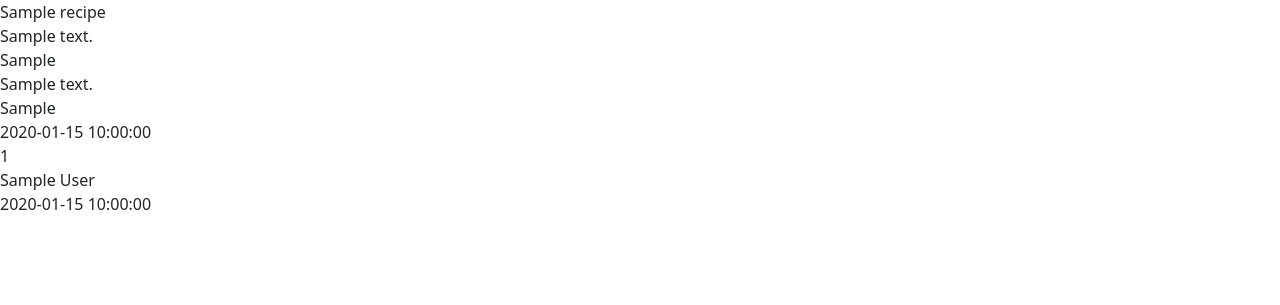
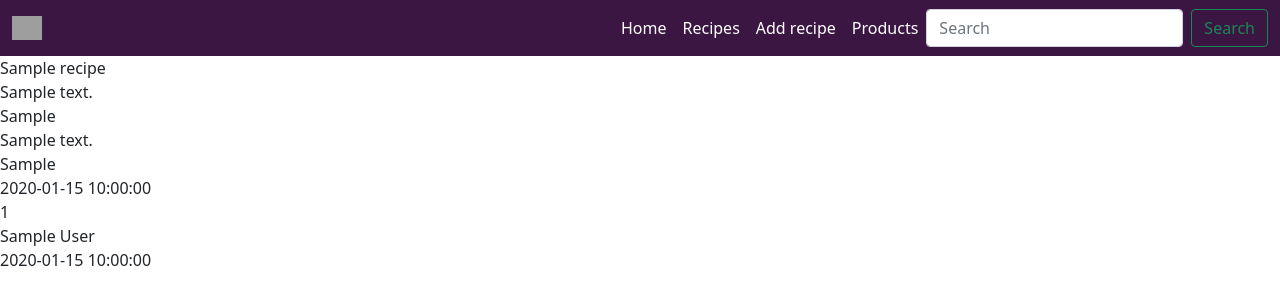
Before and after one commit to NFox13/MS3-Python-and-Data-centric-development, a Flask app: page / in a window 1280 px wide. Shown: the top 305 px of the page. Run offline with Flask 2, Linux system fonts and the light colour scheme; a database or web service that is not in the repository returns one stand-in record (values such as "Sample title"); some libraries are stand-ins or nearby versions; grey boxes are pictures that could not be loaded.

Commit message:
Added bootstrap navbar, altered code to suit my layout and colour scheme.

```diff
--- a/static/css/style.css
+++ b/static/css/style.css
@@ -0,0 +1,11 @@
+.navbar {
+    background-color: #3c1642;
+}
+
+.navbar-nav li a {
+    color: white;
+}
+
+.fa-bars {
+    color: white;
+}
--- a/templates/base.html
+++ b/templates/base.html
@@ -1,5 +1,6 @@
 <!DOCTYPE html>
 <html lang="en">
+
 <head>
     <meta charset="UTF-8">
     <meta name="viewport" content="width=device-width, initial-scale=1.0">
@@ -7,22 +8,61 @@
         integrity="sha512-iBBXm8fW90+nuLcSKlbmrPcLa0OT92xO1BIsZ+ywDWZCvqsWgccV3gFoRBv0z+8dLJgyAHIhR35VZc2oM/gI1w=="
         crossorigin="anonymous" referrerpolicy="no-referrer" type="text/css" />
     <link href="https://cdn.jsdelivr.net/npm/bootstrap@5.0.1/dist/css/bootstrap.min.css" rel="stylesheet"
-        integrity="sha384-+0n0xVW2eSR5OomGNYDnhzAbDsOXxcvSN1TPprVMTNDbiYZCxYbOOl7+AMvyTG2x" crossorigin="anonymous" type="text/css">
+        integrity="sha384-+0n0xVW2eSR5OomGNYDnhzAbDsOXxcvSN1TPprVMTNDbiYZCxYbOOl7+AMvyTG2x" crossorigin="anonymous"
+        type="text/css">
     <link rel="stylesheet" href="{{ url_for('static', filename='css/style.css') }}" type="text/css">
     {% block styles %}
     {% endblock %}
     <title>The Pea Pod</title>
 </head>
+
 <body>
+
+    <header>
+        <nav class="navbar navbar-expand-lg">
+            <div class="container-fluid">
+                <img src="#" alt="" width="30" height="24">
+                <button class="navbar-toggler" type="button" data-bs-toggle="collapse"
+                    data-bs-target="#navbarSupportedContent" aria-controls="navbarSupportedContent"
+                    aria-expanded="false" aria-label="Toggle navigation">
+                    <span class="navbar-toggler-icon"><i class="fas fa-bars "></i></span>
+                </button>
+                <div class="collapse navbar-collapse" id="navbarSupportedContent">
+                    <ul class="navbar-nav ms-auto mb-2 mb-lg-0">
+                        <li class="nav-item">
+                            <a class="nav-link" href="#">Home</a>
+                        </li>
+                        <li class="nav-item">
+                            <a class="nav-link" href="#">Recipes</a>
+                        </li>
+                        <li class="nav-item">
+                            <a class="nav-link" href="#">Add recipe</a>
+                        </li>
+                        <li class="nav-item">
+                            <a class="nav-link" href="#">Products</a>
+                        </li>
+                    </ul>
+                    <form class="d-flex">
+                        <input class="form-control me-2" type="search" placeholder="Search" aria-label="Search">
+                        <button class="btn btn-outline-success" type="submit">Search</button>
+                    </form>
+                </div>
+            </div>
+        </nav>
+
+    </header>
 
     {% block content %}
     {% endblock %}
 
-    <script src="https://code.jquery.com/jquery-3.6.0.min.js" integrity="sha256-/xUj+3OJU5yExlq6GSYGSHk7tPXikynS7ogEvDej/m4=" crossorigin="anonymous"></script>
+    <script src="https://code.jquery.com/jquery-3.6.0.min.js"
+        integrity="sha256-/xUj+3OJU5yExlq6GSYGSHk7tPXikynS7ogEvDej/m4=" crossorigin="anonymous"></script>
     <script src="https://cdn.jsdelivr.net/npm/bootstrap@5.0.1/dist/js/bootstrap.bundle.min.js"
-        integrity="sha384-gtEjrD/SeCtmISkJkNUaaKMoLD0//ElJ19smozuHV6z3Iehds+3Ulb9Bn9Plx0x4" crossorigin="anonymous"></script>
+        integrity="sha384-gtEjrD/SeCtmISkJkNUaaKMoLD0//ElJ19smozuHV6z3Iehds+3Ulb9Bn9Plx0x4" crossorigin="anonymous">
+    </script>
     <script src="{{ url_for('static', filename='js/script.js') }}"></script>
     {% block scripts %}
     {% endblock %}
 </body>
+
 </html>
```
